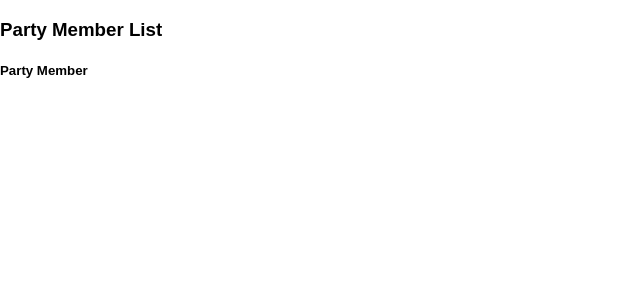
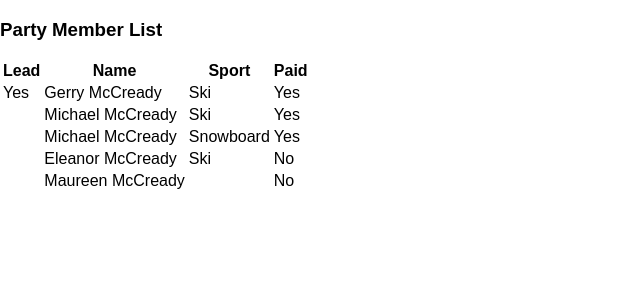
Before and after one commit to PMGH/ski-holiday-planner, a React (Create React App) app: page / in a window 1280 px wide. Shown: the top 300 px of the page, without its empty margins (0-640 px from the left). Built offline with nearby package versions, Linux system fonts and the light colour scheme.

Commit message:
adds party members in table with lead, name, sport and paid options

```diff
--- a/src/components/PartyMember.js
+++ b/src/components/PartyMember.js
@@ -2,8 +2,16 @@ import React, { Component } from 'react';
 
 class PartyMember extends Component {
   render(){
+    const member = this.props.member;
+    const lead = member.lead ? "Yes" : "";
+    const paid = member.paid ? "Yes" : "No";
     return(
-      <h5>Party Member</h5>
+      <tr>
+        <td>{lead}</td>
+        <td>{member.firstName} {member.secondName}</td>
+        <td>{member.sport}</td>
+        <td>{paid}</td>
+      </tr>
     );
   }
 }
--- a/src/containers/PartyMemberList.js
+++ b/src/containers/PartyMemberList.js
@@ -3,10 +3,25 @@ import PartyMember from '../components/PartyMember';
 
 class PartyMemberList extends Component {
   render(){
+    const members = this.props.data.map((member, index) => {
+      return <PartyMember member={member} key={index} />
+    });
     return (
       <section>
         <h1>Party Member List</h1>
-        <PartyMember />
+        <table id="product-list-products">
+          <thead>
+            <tr>
+              <th>Lead</th>
+              <th>Name</th>
+              <th>Sport</th>
+              <th>Paid</th>
+            </tr>
+          </thead>
+          <tbody>
+            {members}
+          </tbody>
+        </table>
       </section>
     );
   }
```
